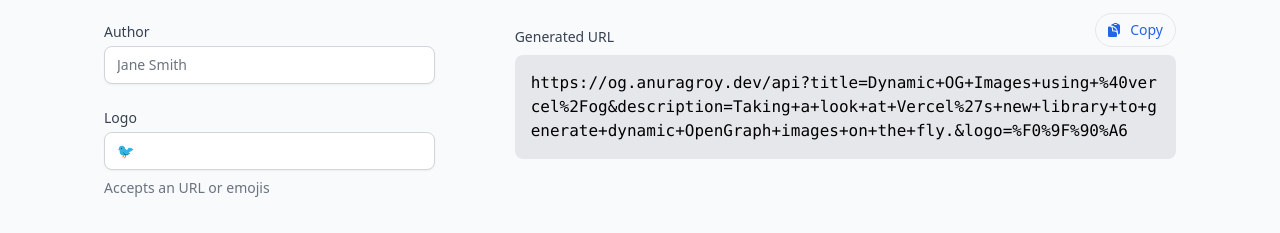
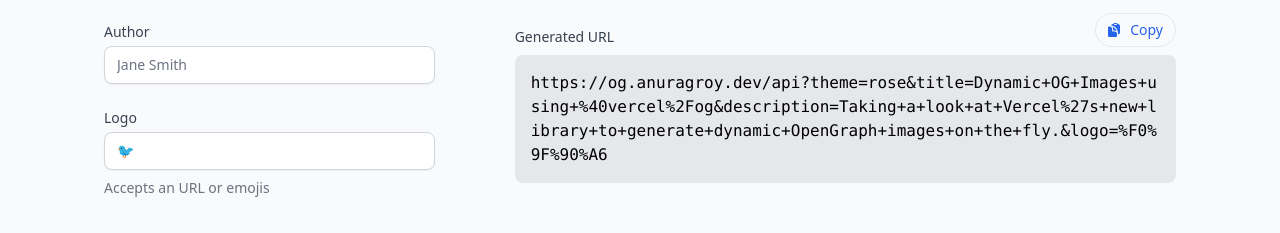
Before and after one commit to anurag-roy/og.anuragroy.dev, a Next.js app: page / in a window 1280 px wide. Shown: the part 544-777 px from the top of the page. Built offline with nearby package versions, Linux system fonts and the light colour scheme.

Commit message:
Fix default avatar and theme

```diff
--- a/components/Main/ThemeComboBox.tsx
+++ b/components/Main/ThemeComboBox.tsx
@@ -29,7 +29,11 @@
   'rose',
 ] as const;
 
-export function ThemeComboBox() {
+interface ThemeComboBoxProps {
+  defaultValue: string;
+}
+
+export function ThemeComboBox({ defaultValue }: ThemeComboBoxProps) {
   const [query, setQuery] = useState('');
 
   const filteredThemes =
@@ -40,7 +44,7 @@
         });
 
   return (
-    <Combobox as="div" defaultValue="rose" name="theme">
+    <Combobox as="div" defaultValue={defaultValue} name="theme">
       <Combobox.Label className="block text-sm font-medium text-gray-700">
         Theme
       </Combobox.Label>
--- a/components/Main/index.tsx
+++ b/components/Main/index.tsx
@@ -9,6 +9,7 @@
   const BASE_IMAGE_API_URL = BASE_PATH + '/api';
 
   const defaultValues = {
+    theme: 'rose',
     title: 'Dynamic OG Images using @vercel/og',
     description:
       "Taking a look at Vercel's new library to generate dynamic OpenGraph images on the fly.",
@@ -38,7 +39,7 @@
         onSubmit={updateImageUrl}
         className="max-w-md mx-auto w-full flex flex-col gap-4 lg:gap-6"
       >
-        <ThemeComboBox />
+        <ThemeComboBox defaultValue={defaultValues.theme} />
         <TextInput
           name="title"
           defaultValue={defaultValues.title}
```
Also changed, not shown: public/memoji.png (renamed from assets/memoji.png).
